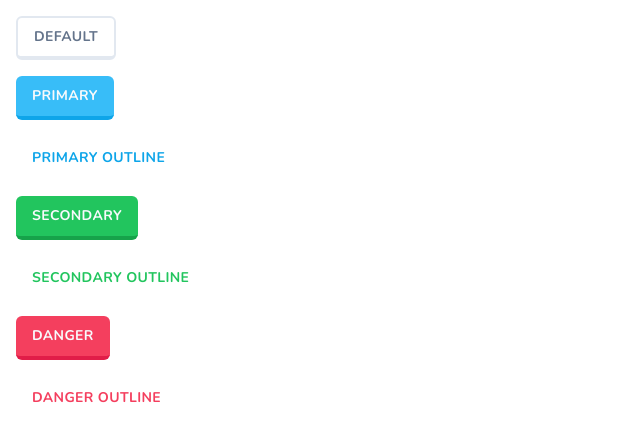
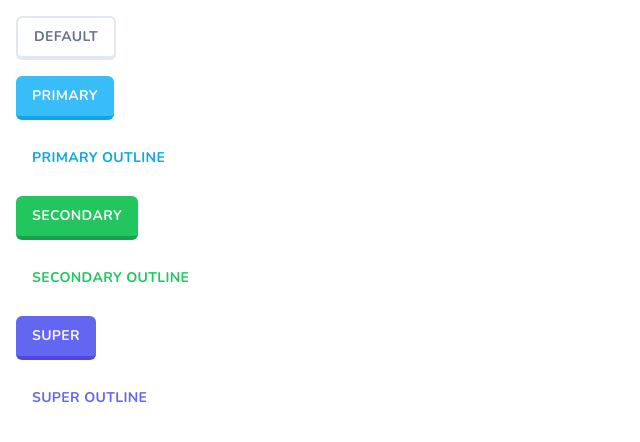
Before and after one commit to EvanBond7/duolingo-clone, a Next.js app: page /buttons in a window 1280 px wide. Shown: the top 442 px of the page, without its empty margins (0-640 px from the left). Built offline with nearby package versions, Linux system fonts and the light colour scheme.

Commit message:
feat (button): add styling for super buttons

```diff
--- a/app/buttons/page.tsx
+++ b/app/buttons/page.tsx
@@ -8,8 +8,8 @@
       <Button variant={'primaryOutline'}>Primary Outline</Button>
       <Button variant={'secondary'}>Secondary</Button>
       <Button variant={'secondaryOutline'}>Secondary Outline</Button>
-      <Button variant={'danger'}>Danger</Button>
-      <Button variant={'dangerOutline'}>Danger Outline</Button>
+      <Button variant={'super'}>Super</Button>
+      <Button variant={'superOutline'}>Super Outline</Button>
     </div>
   );
 };
--- a/components/ui/button.tsx
+++ b/components/ui/button.tsx
@@ -20,6 +20,9 @@
         danger:
           'bg-rose-500 text-primary-foreground hover:bg-rose-500/90 border-rose-600 border-b-4 active:border-b-0 ',
         dangerOutline: 'bg-white text-rose-500 hover:bg-slate-100',
+        super:
+          'bg-indigo-500 text-primary-foreground hover:bg-indigo-500/90 border-indigo-600 border-b-4 active:border-b-0 ',
+        superOutline: 'bg-white text-indigo-500 hover:bg-slate-100',
       },
       size: {
         default: 'h-11 px-4 py-2',
```
